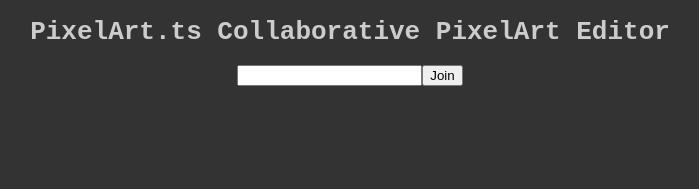
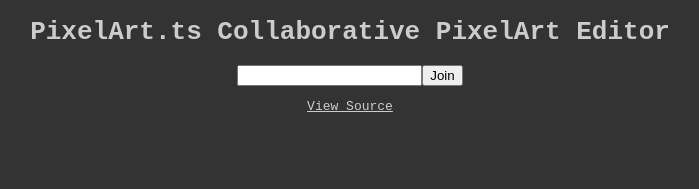
Before and after one commit to shritesh/PixelArt.ts, a Preact app: page / in a window 1280 px wide. Shown: the top 189 px of the page, without its empty margins (290-989 px from the left). Built offline with nearby package versions, Linux system fonts and the light colour scheme.

Commit message:
Add slash in room and view source links

```diff
--- a/src/components/App.tsx
+++ b/src/components/App.tsx
@@ -8,10 +8,10 @@ const App: FunctionComponent = () => {
 
   useEffect(() => {
     window.onpopstate = () => setRoom(window.location.pathname)
-  }, [room])
+  }, [])
 
   const onRoom = (room: string): void => {
-    setRoom(room)
+    setRoom('/' + room)
     history.pushState(null, room, '/' + room)
   }
 
--- a/src/components/Home.tsx
+++ b/src/components/Home.tsx
@@ -20,6 +20,7 @@ const Home: FunctionComponent<HomeProps> = ({ onRoom }) => {
         <input name='room' value={room} onInput={(e) => setRoom(e.currentTarget.value)} />
         <input type='submit' value='Join' />
       </form>
+      <p><a href='https://github.com/shritesh/PixelArt.ts'>View Source</a></p>
     </main>
   )
 }
--- a/src/components/Room.tsx
+++ b/src/components/Room.tsx
@@ -50,6 +50,7 @@ const Room: FunctionComponent<RoomProps> = ({ name }) => {
               <rect class='pixel' width={10} height={10} x={x * 10} y={y * 10} key={x} style={'--pixel-color:' + color} onMouseDown={() => onClick(x, y)} />)}
           </g>)}
       </svg>
+      <p><a href='https://github.com/shritesh/PixelArt.ts'>View Source</a></p>
     </main>
   )
 }
```
